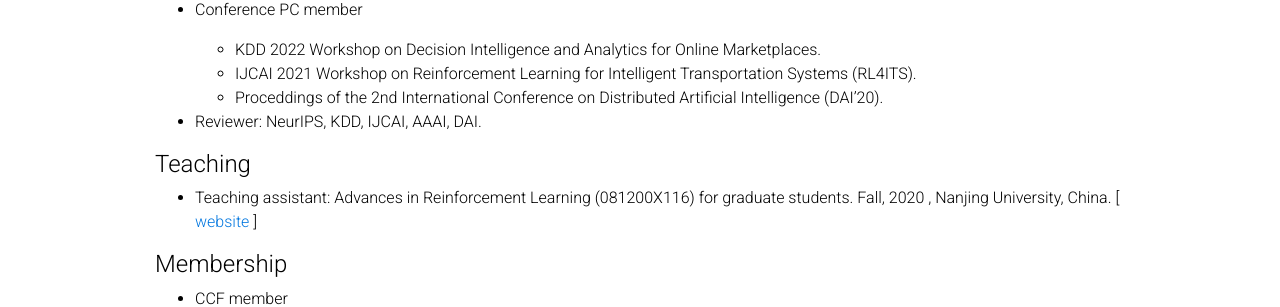
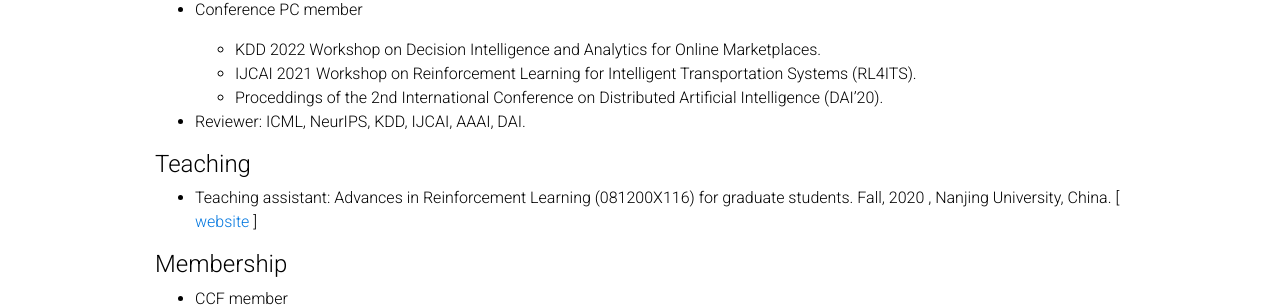
Before and after one commit to xionghuichen/xionghuichen.github.io, a Jekyll site: the page built from _pages/activities.md, in a window 1280 px wide and 951 px high. Shown: the part 524-831 px from the top of the window. Built offline with Jekyll 4.4.1, drawn with Linux system fonts in a browser that asks for light colours; comment, search, counter and statistics services are not loaded.

Commit message:
update review

```diff
--- a/_pages/activities.md
+++ b/_pages/activities.md
@@ -36,7 +36,7 @@
   - KDD 2022 Workshop on Decision Intelligence and Analytics for Online Marketplaces.
   - IJCAI 2021 Workshop on Reinforcement Learning for Intelligent Transportation Systems (RL4ITS).
   - Proceddings of the 2nd International Conference on Distributed Artificial Intelligence (DAI'20).
-- Reviewer: NeurIPS, KDD, IJCAI, AAAI, DAI.
+- Reviewer: ICML, NeurIPS, KDD, IJCAI, AAAI, DAI.
 
 #### Teaching
 
```
